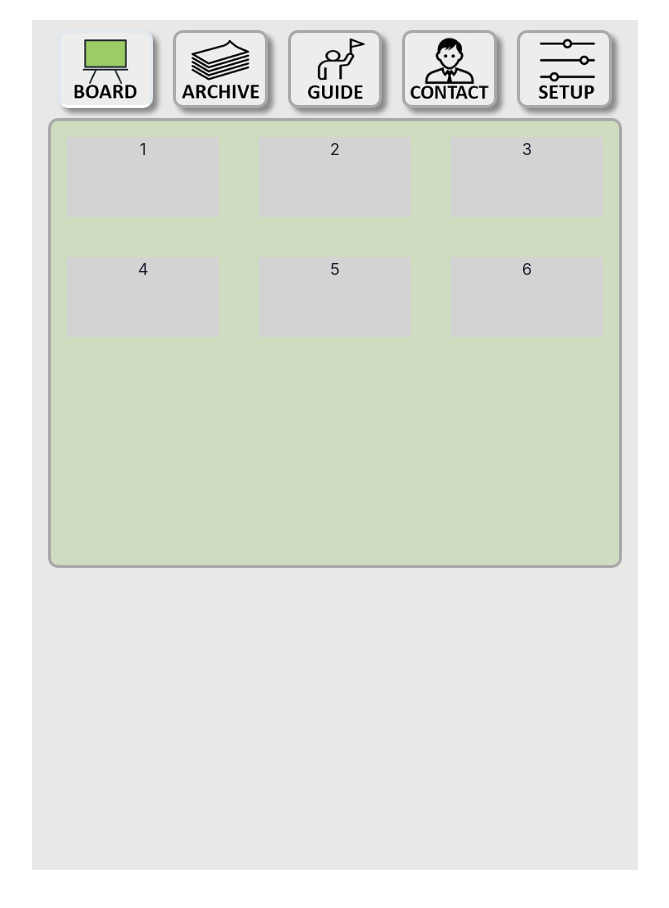
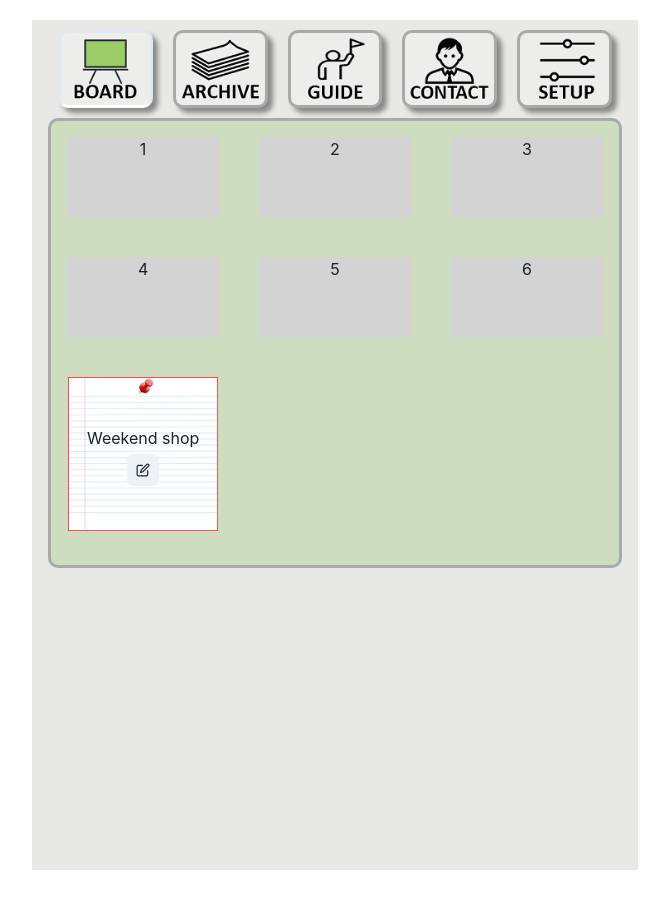
Before and after one commit to morags/lucille, a React (Create React App) app: page / in a window 1280 px wide. Shown: the top 908 px of the page, without its empty margins (305-974 px from the left). Built offline with nearby package versions, Linux system fonts and the light colour scheme.

Commit message:
temporary pinned list
still working on it

```diff
--- a/package.json
+++ b/package.json
@@ -13,6 +13,7 @@
     "framer-motion": "^6.5.1",
     "react": "^18.2.0",
     "react-dom": "^18.2.0",
+    "react-router-dom": "^6.3.0",
     "react-scripts": "^5.0.1",
     "web-vitals": "^2.1.4"
   },
--- a/src/App.jsx
+++ b/src/App.jsx
@@ -1,3 +1,4 @@
+/* eslint-disable react/jsx-props-no-spreading */
 import React, { useState } from 'react';
 import {
   Box,
@@ -11,8 +12,51 @@ import {
   TabPanel,
   Textarea,
   SimpleGrid,
+  Editable,
+  EditableInput,
+  EditableTextarea,
+  EditablePreview,
+  // Image,
+  Input,
+  Flex,
+  ButtonGroup,
+  IconButton,
+  useEditableControls,
+  // Button,
+  LinkBox,
+  LinkOverlay,
+  // VisuallyHidden,
+  // VisuallyHiddenInput,
 } from '@chakra-ui/react';
+import { CheckIcon, CloseIcon, EditIcon } from '@chakra-ui/icons';
 import './App.css';
+// import {
+//   BrowserRouter,
+//   Route,
+//   Redirect,
+//   Switch,
+//   Link,
+// } from 'react-router-dom';
+
+function EditableControls() {
+  const {
+    isEditing,
+    getSubmitButtonProps,
+    getCancelButtonProps,
+    getEditButtonProps,
+  } = useEditableControls();
+
+  return isEditing ? (
+    <ButtonGroup justifyContent="center" size="sm">
+      <IconButton icon={<CheckIcon />} {...getSubmitButtonProps()} />
+      <IconButton icon={<CloseIcon />} {...getCancelButtonProps()} />
+    </ButtonGroup>
+  ) : (
+    <Flex justifyContent="center">
+      <IconButton size="sm" icon={<EditIcon />} {...getEditButtonProps()} />
+    </Flex>
+  );
+}
 
 function Boxes(props) {
   return props.items.map((i) => <Box bg="lightgray" height="80px"><Center>{i}</Center></Box>);
@@ -23,12 +67,56 @@ function TabComp(props) {
   return (<Tab padding="3px" bg="#ededeb" margin="10px" boxShadow="5px 5px 5px rgb(137, 137, 137)" border="3px" borderColor="#a9a9a9" borderStyle="solid" borderRadius="10px"><img alt="fjsdkj" src={prop.fileLoc} /></Tab>);
 }
 
+function PinnedList() {
+  return (
+    <Box
+      w="150px"
+      h="153.75px" // h = (205/200) x w
+      bgImage="url('/img/parchment.png')"
+      bgSize="100%"
+      bgPosition="center"
+      bgRepeat="no-repeat"
+      display="flex"
+      alignItems="center"
+      justifyContent="center"
+    >
+      <Editable defaultValue="Weekend shop">
+        <EditablePreview />
+        <EditableTextarea />
+        <Input as={EditableInput} />
+        <EditableControls />
+      </Editable>
+    </Box>
+  );
+}
+
+// function PinnedList(props) {
+//   const prop = props;
+//   return (
+
+//   )
+// }
+
+// function ListPage() {
+//   return (<p>This is list page</p>);
+// }
+
+// function Profile() { return (<p>Youre on the Profile Tab</p>); }
+// function Comments() { return (<p>Youre on the Comments Tab</p>); }
+
 function App() {
   // TODO: What does this do? Delete disableError.
   const [items] = useState([1, 2, 3, 4, 5, 6]);
   const navIconsLoc = ['/img/board_nav_btn.png', '/img/archive_nav_btn.png', '/img/guide_nav_btn.png', '/img/contact_nav_btn.png', '/img/setup_nav_btn.png'];
   const navIcons = navIconsLoc.map((navIcon) => <TabComp fileLoc={navIcon} />);
-
+  // const routes = (
+  //   <BrowserRouter>
+  //     <Switch>
+  //       <Route path="/home" component={App} />
+  //       <Redirect from="/" to="/home" />
+  //     </Switch>
+  //   </BrowserRouter>
+  // );
   return (
     <ChakraProvider className="App">
       <Center w="100vw">
@@ -45,11 +133,23 @@ function App() {
               <TabPanel border="3px" borderColor="#a9a9a9" borderStyle="solid" borderRadius="10px" bg="#cedcbf" h="450px">
                 <SimpleGrid columns={3} spacing={10}>
                   <Boxes items={items} />
+                  <LinkBox>
+                    <LinkOverlay href="/board" />
+                    <PinnedList />
+                  </LinkBox>
                 </SimpleGrid>
               </TabPanel>
 
               <TabPanel border="1px" borderColor="rgba(0, 0, 0, 0.08)">
                 <Textarea placeholder="Text" />
+                {/* <div className="tabs">
+                  <Switch>
+                    <Route path="/home" exact component={Profile} />
+                    <Route path="/home/comments" component={Comments} />
+                  </Switch>
+                </div>
+                <Link to="/" className="link">Profile</Link>
+                <Link to="/home/comments" className="link">Comments</Link> */}
               </TabPanel>
 
               <TabPanel border="1px" borderColor="rgba(0, 0, 0, 0.08)">
@@ -75,3 +175,4 @@ function App() {
 }
 
 export default App;
+// ReactDOM.render(routes, document.getElementById("root"));
```
Also changed, not shown: 1 other file (tests, documents, lock files or other folders).
